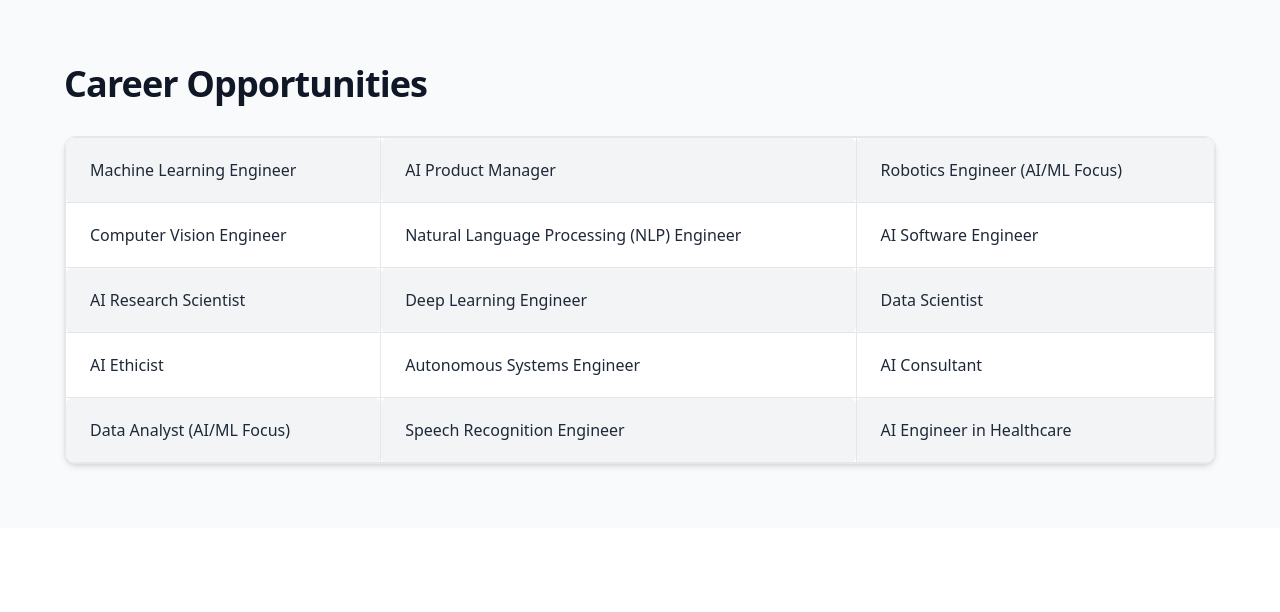
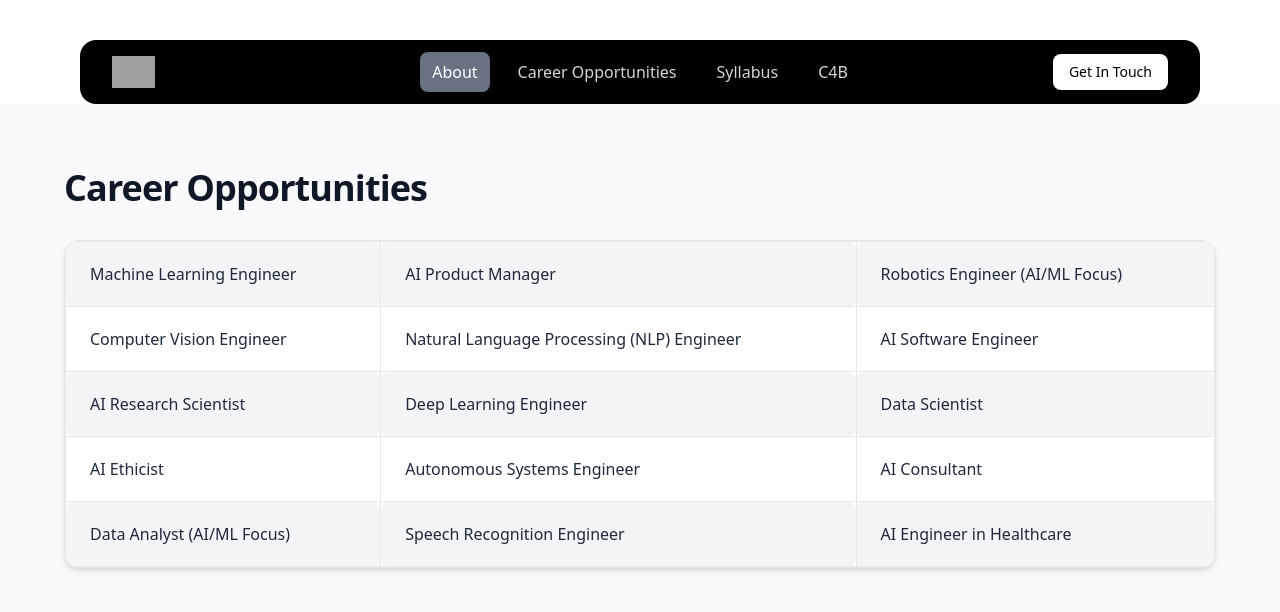
Before and after one commit to Code4Bharat1/BVOC_AIML, a Next.js app: page / in a window 1280 px wide. Shown: the top 612 px of the page. Built offline with nearby package versions, Linux system fonts and the light colour scheme; grey boxes are pictures that could not be loaded.

Commit message:
Added Navbar

```diff
--- a/src/app/globals.css
+++ b/src/app/globals.css
@@ -1 +1,120 @@
 @import "tailwindcss";
+@import "tw-animate-css";
+
+@custom-variant dark (&:is(.dark *));
+
+@theme inline {
+  --radius-sm: calc(var(--radius) - 4px);
+  --radius-md: calc(var(--radius) - 2px);
+  --radius-lg: var(--radius);
+  --radius-xl: calc(var(--radius) + 4px);
+  --color-background: var(--background);
+  --color-foreground: var(--foreground);
+  --color-card: var(--card);
+  --color-card-foreground: var(--card-foreground);
+  --color-popover: var(--popover);
+  --color-popover-foreground: var(--popover-foreground);
+  --color-primary: var(--primary);
+  --color-primary-foreground: var(--primary-foreground);
+  --color-secondary: var(--secondary);
+  --color-secondary-foreground: var(--secondary-foreground);
+  --color-muted: var(--muted);
+  --color-muted-foreground: var(--muted-foreground);
+  --color-accent: var(--accent);
+  --color-accent-foreground: var(--accent-foreground);
+  --color-destructive: var(--destructive);
+  --color-border: var(--border);
+  --color-input: var(--input);
+  --color-ring: var(--ring);
+  --color-chart-1: var(--chart-1);
+  --color-chart-2: var(--chart-2);
+  --color-chart-3: var(--chart-3);
+  --color-chart-4: var(--chart-4);
+  --color-chart-5: var(--chart-5);
+  --color-sidebar: var(--sidebar);
+  --color-sidebar-foreground: var(--sidebar-foreground);
+  --color-sidebar-primary: var(--sidebar-primary);
+  --color-sidebar-primary-foreground: var(--sidebar-primary-foreground);
+  --color-sidebar-accent: var(--sidebar-accent);
+  --color-sidebar-accent-foreground: var(--sidebar-accent-foreground);
+  --color-sidebar-border: var(--sidebar-border);
+  --color-sidebar-ring: var(--sidebar-ring);
+}
+
+:root {
+  --radius: 0.625rem;
+  --background: oklch(1 0 0);
+  --foreground: oklch(0.145 0 0);
+  --card: oklch(1 0 0);
+  --card-foreground: oklch(0.145 0 0);
+  --popover: oklch(1 0 0);
+  --popover-foreground: oklch(0.145 0 0);
+  --primary: oklch(0.205 0 0);
+  --primary-foreground: oklch(0.985 0 0);
+  --secondary: oklch(0.97 0 0);
+  --secondary-foreground: oklch(0.205 0 0);
+  --muted: oklch(0.97 0 0);
+  --muted-foreground: oklch(0.556 0 0);
+  --accent: oklch(0.97 0 0);
+  --accent-foreground: oklch(0.205 0 0);
+  --destructive: oklch(0.577 0.245 27.325);
+  --border: oklch(0.922 0 0);
+  --input: oklch(0.922 0 0);
+  --ring: oklch(0.708 0 0);
+  --chart-1: oklch(0.646 0.222 41.116);
+  --chart-2: oklch(0.6 0.118 184.704);
+  --chart-3: oklch(0.398 0.07 227.392);
+  --chart-4: oklch(0.828 0.189 84.429);
+  --chart-5: oklch(0.769 0.188 70.08);
+  --sidebar: oklch(0.985 0 0);
+  --sidebar-foreground: oklch(0.145 0 0);
+  --sidebar-primary: oklch(0.205 0 0);
+  --sidebar-primary-foreground: oklch(0.985 0 0);
+  --sidebar-accent: oklch(0.97 0 0);
+  --sidebar-accent-foreground: oklch(0.205 0 0);
+  --sidebar-border: oklch(0.922 0 0);
+  --sidebar-ring: oklch(0.708 0 0);
+}
+
+.dark {
+  --background: oklch(0.145 0 0);
+  --foreground: oklch(0.985 0 0);
+  --card: oklch(0.205 0 0);
+  --card-foreground: oklch(0.985 0 0);
+  --popover: oklch(0.205 0 0);
+  --popover-foreground: oklch(0.985 0 0);
+  --primary: oklch(0.922 0 0);
+  --primary-foreground: oklch(0.205 0 0);
+  --secondary: oklch(0.269 0 0);
+  --secondary-foreground: oklch(0.985 0 0);
+  --muted: oklch(0.269 0 0);
+  --muted-foreground: oklch(0.708 0 0);
+  --accent: oklch(0.269 0 0);
+  --accent-foreground: oklch(0.985 0 0);
+  --destructive: oklch(0.704 0.191 22.216);
+  --border: oklch(1 0 0 / 10%);
+  --input: oklch(1 0 0 / 15%);
+  --ring: oklch(0.556 0 0);
+  --chart-1: oklch(0.488 0.243 264.376);
+  --chart-2: oklch(0.696 0.17 162.48);
+  --chart-3: oklch(0.769 0.188 70.08);
+  --chart-4: oklch(0.627 0.265 303.9);
+  --chart-5: oklch(0.645 0.246 16.439);
+  --sidebar: oklch(0.205 0 0);
+  --sidebar-foreground: oklch(0.985 0 0);
+  --sidebar-primary: oklch(0.488 0.243 264.376);
+  --sidebar-primary-foreground: oklch(0.985 0 0);
+  --sidebar-accent: oklch(0.269 0 0);
+  --sidebar-accent-foreground: oklch(0.985 0 0);
+  --sidebar-border: oklch(1 0 0 / 10%);
+  --sidebar-ring: oklch(0.556 0 0);
+}
+
+@layer base {
+  * {
+    @apply border-border outline-ring/50;
+  }
+  body {
+    @apply bg-background text-foreground;
+  }
+}
--- a/src/app/page.jsx
+++ b/src/app/page.jsx
@@ -1,10 +1,13 @@
+import Navbar from "@/components/Navbar";
 import CareerOpportunitiesTable from "@/components/CareerOpp";
 
-export default function Home() {
+const Home = () => {
   return (
-    <>
-      {/* Other sections */}
+    <div>
+      <Navbar />
       <CareerOpportunitiesTable />
-    </>
+    </div>
   );
-}
+};
+
+export default Home;
--- /dev/null
+++ b/src/components/Navbar.jsx
@@ -0,0 +1,59 @@
+import { Disclosure } from "@headlessui/react";
+import { Button } from "@/components/ui/button";
+
+const navigation = [
+  { name: "About", href: "#", current: true },
+  { name: "Career Opportunities", href: "#", current: false },
+  { name: "Syllabus", href: "#", current: false },
+  { name: "C4B", href: "#", current: false },
+];
+
+function classNames(...classes) {
+  return classes.filter(Boolean).join(" ");
+}
+
+export default function Navbar() {
+  return (
+    <Disclosure
+      as="nav"
+      className="bg-black mx-4 sm:mx-10 lg:mx-20 mt-10 rounded-2xl"
+    >
+      <div className="relative flex h-16 items-center justify-center">
+        {/* Logo - stuck to the left corner */}
+        <div className="absolute left-0 pl-4 sm:pl-6 lg:pl-8">
+          <img
+            alt="Your Company"
+            src="https://tailwindcss.com/plus-assets/img/logos/mark.svg?color=indigo&shade=500"
+            className="h-8 w-auto"
+          />
+        </div>
+
+        {/* Centered navigation */}
+        <div className="flex space-x-4">
+          {navigation.map((item) => (
+            <a
+              key={item.name}
+              href={item.href}
+              aria-current={item.current ? "page" : undefined}
+              className={classNames(
+                item.current
+                  ? "bg-gray-500 text-white"
+                  : "text-gray-300 hover:bg-gray-500 hover:text-white",
+                "rounded-md px-3 py-2 text-md font-medium"
+              )}
+            >
+              {item.name}
+            </a>
+          ))}
+        </div>
+
+        {/* Button - stuck to the right corner */}
+        <div className="absolute right-0 pr-4 sm:pr-6 lg:pr-8">
+          <Button className="bg-white text-black hover:bg-gray-500">
+            Get In Touch
+          </Button>
+        </div>
+      </div>
+    </Disclosure>
+  );
+}
--- /dev/null
+++ b/src/components/ui/button.jsx
@@ -0,0 +1,55 @@
+import * as React from "react"
+import { Slot } from "@radix-ui/react-slot"
+import { cva } from "class-variance-authority";
+
+import { cn } from "@/lib/utils"
+
+const buttonVariants = cva(
+  "inline-flex items-center justify-center gap-2 whitespace-nowrap rounded-md text-sm font-medium transition-all disabled:pointer-events-none disabled:opacity-50 [&_svg]:pointer-events-none [&_svg:not([class*='size-'])]:size-4 shrink-0 [&_svg]:shrink-0 outline-none focus-visible:border-ring focus-visible:ring-ring/50 focus-visible:ring-[3px] aria-invalid:ring-destructive/20 dark:aria-invalid:ring-destructive/40 aria-invalid:border-destructive",
+  {
+    variants: {
+      variant: {
+        default:
+          "bg-primary text-primary-foreground shadow-xs hover:bg-primary/90",
+        destructive:
+          "bg-destructive text-white shadow-xs hover:bg-destructive/90 focus-visible:ring-destructive/20 dark:focus-visible:ring-destructive/40 dark:bg-destructive/60",
+        outline:
+          "border bg-background shadow-xs hover:bg-accent hover:text-accent-foreground dark:bg-input/30 dark:border-input dark:hover:bg-input/50",
+        secondary:
+          "bg-secondary text-secondary-foreground shadow-xs hover:bg-secondary/80",
+        ghost:
+          "hover:bg-accent hover:text-accent-foreground dark:hover:bg-accent/50",
+        link: "text-primary underline-offset-4 hover:underline",
+      },
+      size: {
+        default: "h-9 px-4 py-2 has-[>svg]:px-3",
+        sm: "h-8 rounded-md gap-1.5 px-3 has-[>svg]:px-2.5",
+        lg: "h-10 rounded-md px-6 has-[>svg]:px-4",
+        icon: "size-9",
+      },
+    },
+    defaultVariants: {
+      variant: "default",
+      size: "default",
+    },
+  }
+)
+
+function Button({
+  className,
+  variant,
+  size,
+  asChild = false,
+  ...props
+}) {
+  const Comp = asChild ? Slot : "button"
+
+  return (
+    (<Comp
+      data-slot="button"
+      className={cn(buttonVariants({ variant, size, className }))}
+      {...props} />)
+  );
+}
+
+export { Button, buttonVariants }
--- /dev/null
+++ b/src/lib/utils.js
@@ -0,0 +1,6 @@
+import { clsx } from "clsx";
+import { twMerge } from "tailwind-merge"
+
+export function cn(...inputs) {
+  return twMerge(clsx(inputs));
+}
```
Also changed, not shown: package.json (+9 -1 lines), components.json (added).
